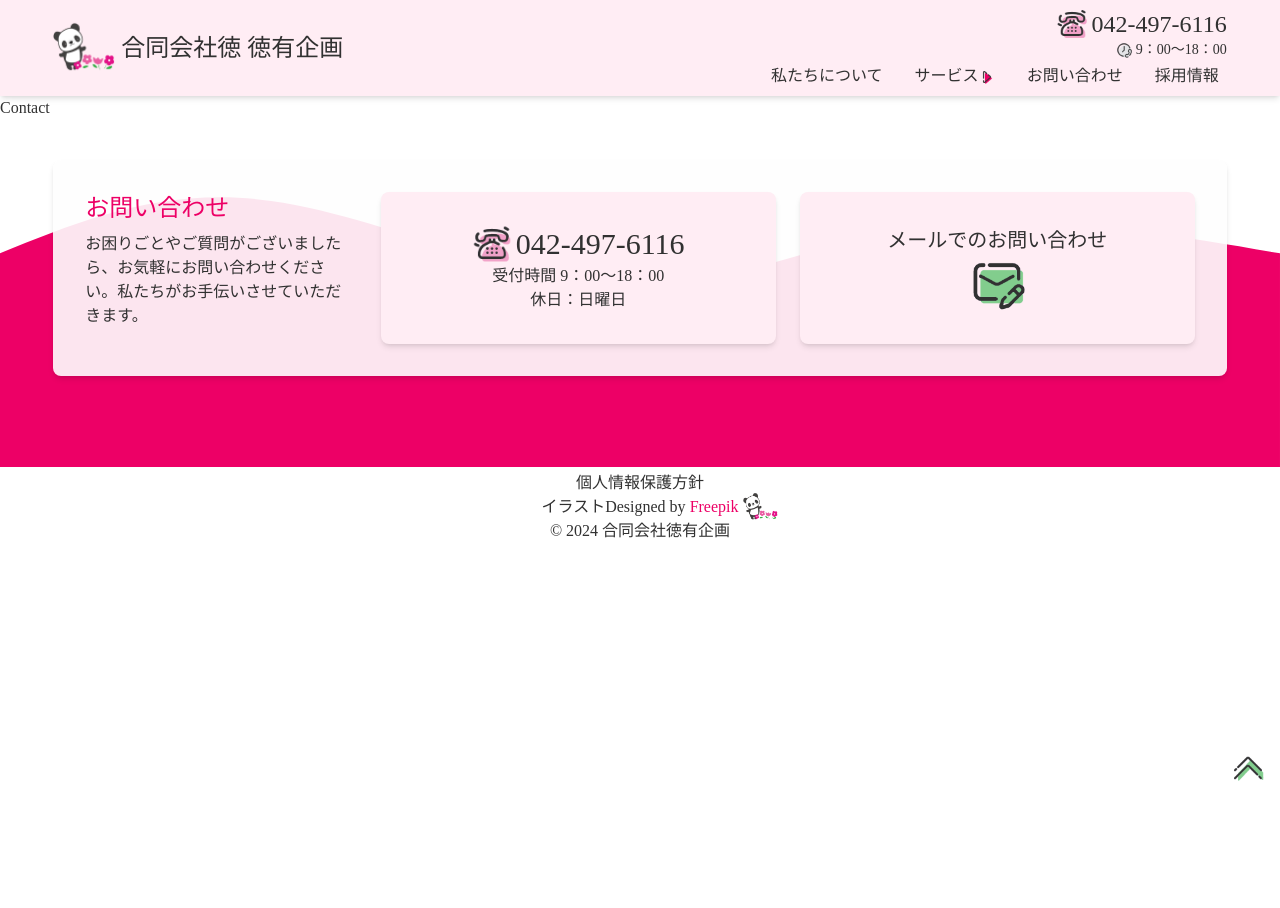
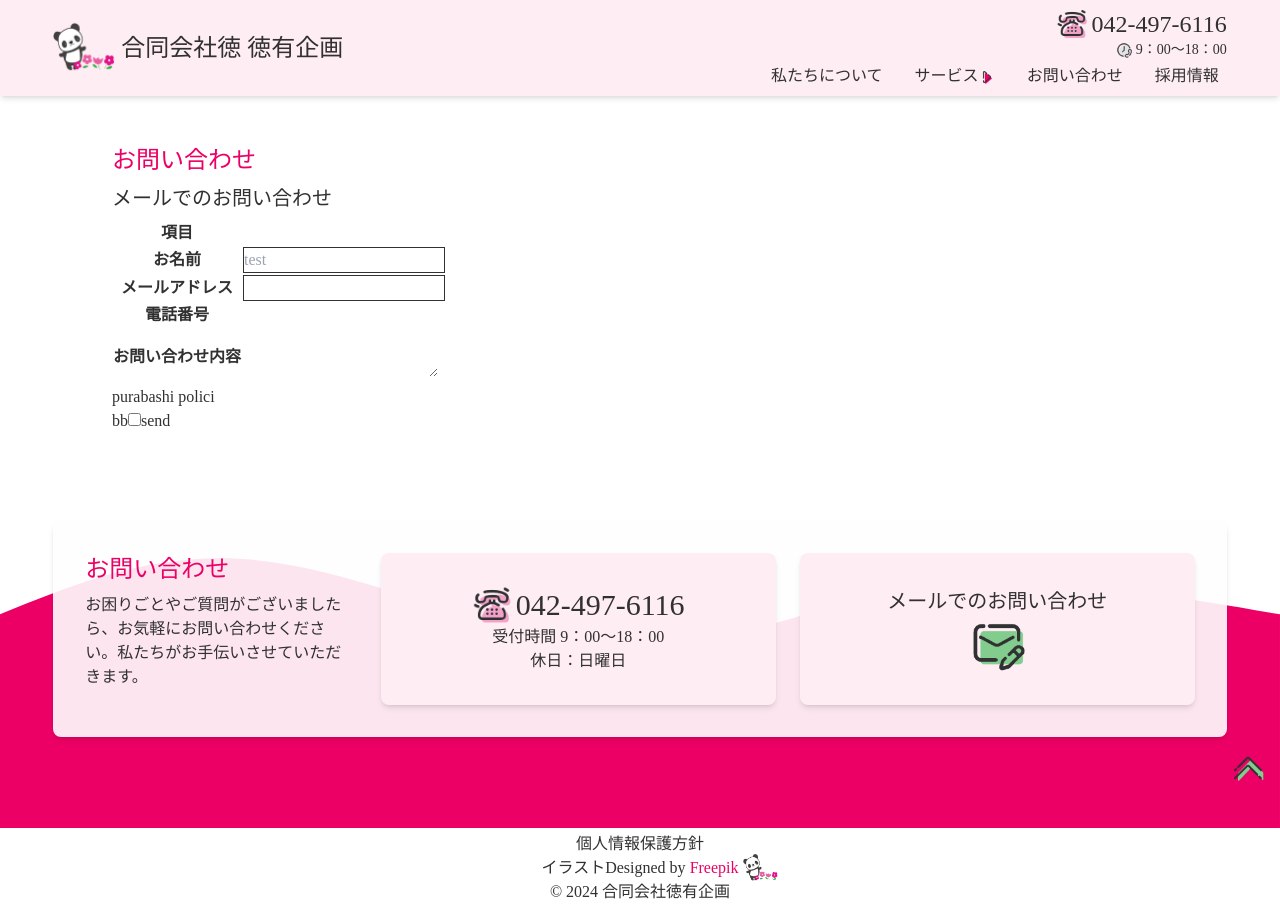
Before and after one commit to Jasufr/tokuyukikaku, a React (Vite) app: page /contact in a window 1280 px wide. Built offline with nearby package versions, Linux system fonts and the light colour scheme; a web font is replaced by a local one.

Commit message:
contact form set up

```diff
--- a/src/pages/Contact.jsx
+++ b/src/pages/Contact.jsx
@@ -1,7 +1,59 @@
 const Contact = () => {
   return (
     <>
-        <div className="contact">Contact</div>
+      <div className="contact px-6 2md:px-12 lg:px-24 xl:px-28 py-6 lg:py-12">
+        <h1 className="text-2xl text-darkpink mb-2">お問い合わせ</h1>
+        <div></div>
+        <div>
+          <h1 className="text-xl mb-2">メールでのお問い合わせ</h1>
+          <p></p>
+          <div>
+            <form action="">
+
+              <table>
+                <tbody>
+                  <tr>
+                    <th scope="row">項目</th>
+                    <td>
+
+                    </td>
+                  </tr>
+                  <tr>
+                    <th scope="row">お名前</th>
+                    <td>
+                      <input type="text" placeholder="test" className="border border-darkslate" />
+                    </td>
+                  </tr>
+                  <tr>
+                    <th scope="row">メールアドレス</th>
+                    <td>
+                      <input type="email" className="border border-darkslate" />
+                    </td>
+                  </tr>
+                  <tr>
+                    <th scope="row">電話番号</th>
+                    <td>
+                      <input type="tel" />
+                    </td>
+                  </tr>
+                  <tr>
+                    <th scope="row">お問い合わせ内容</th>
+                    <td>
+                      <textarea name="" id=""></textarea>
+                    </td>
+                  </tr>
+                </tbody>
+              </table>
+              <p>purabashi polici</p>
+              <label htmlFor="">bb</label>
+              <input type="checkbox" />
+              <button type="submit">send</button>
+            </form>
+            <div></div>
+          </div>
+
+        </div>
+      </div>
     </>
   );
 };
```
